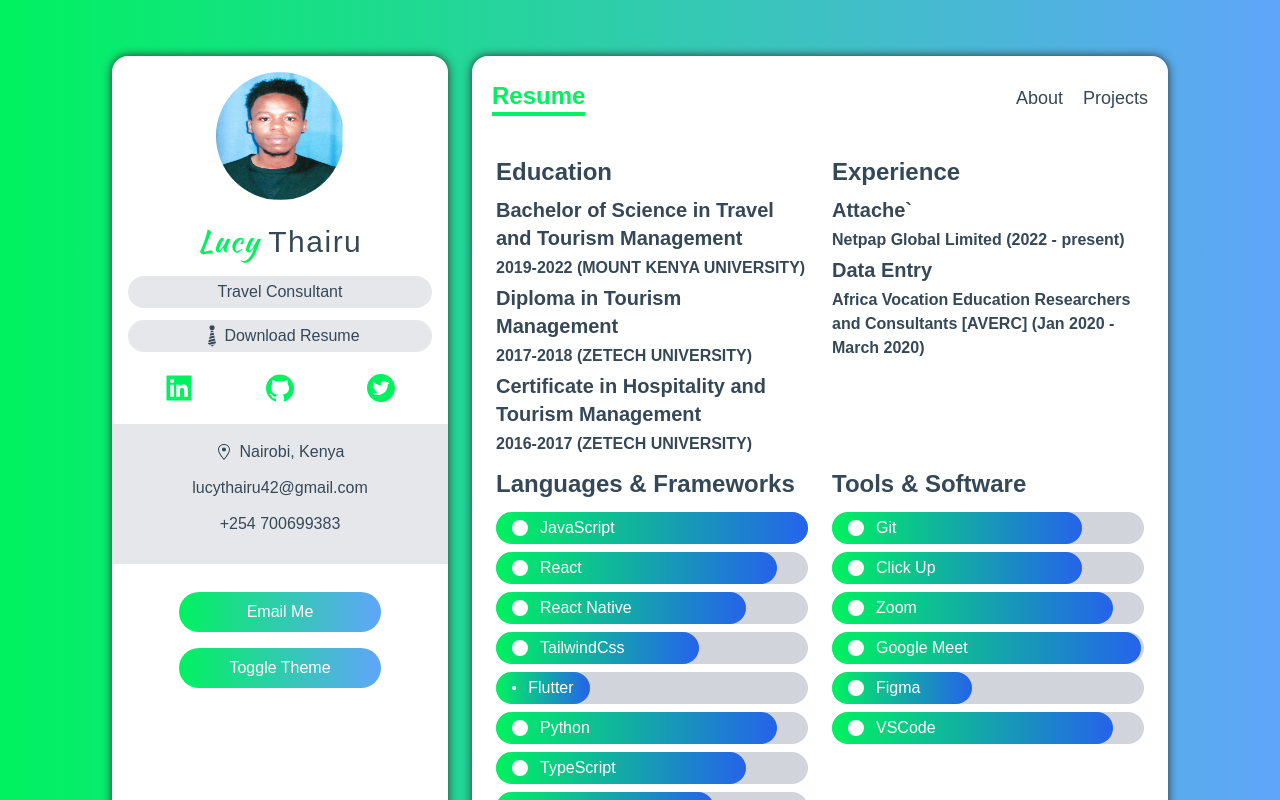
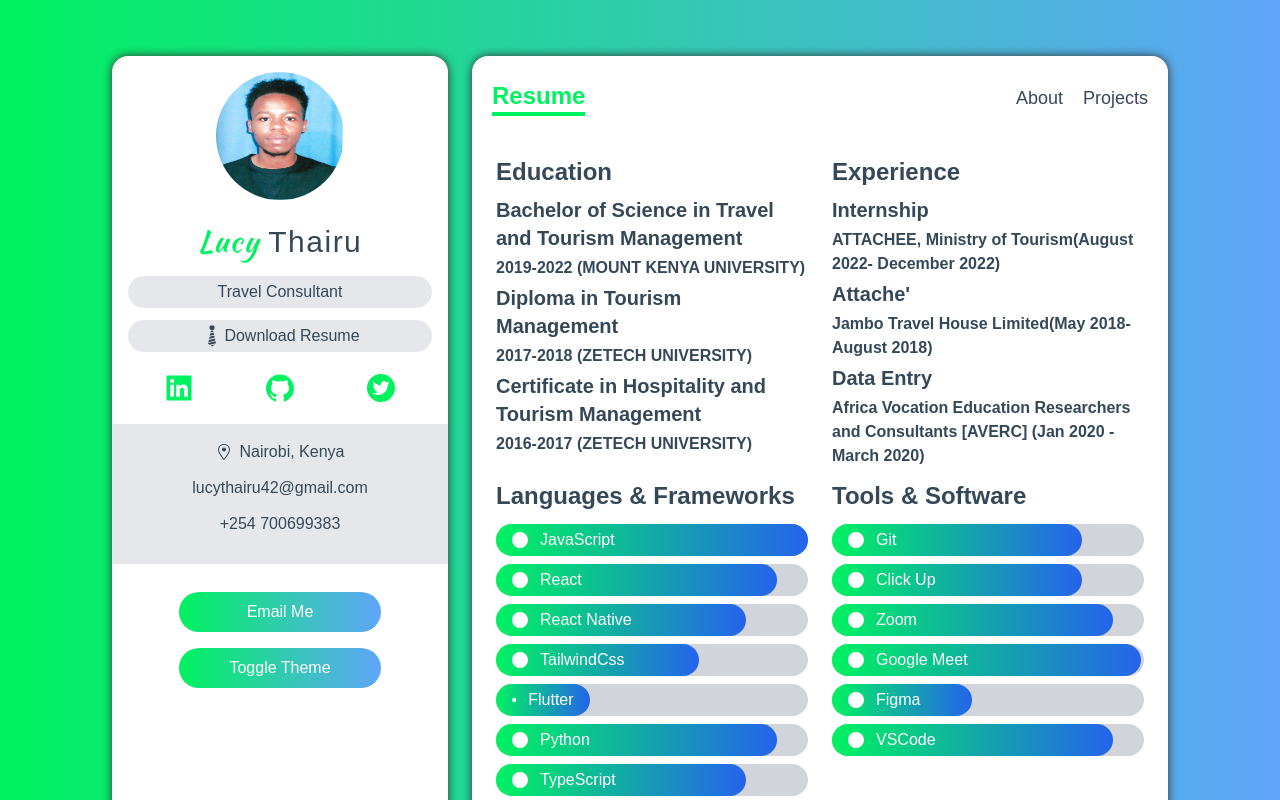
Before and after one commit to IntelRadeon266/Portfolio-lucy, a Next.js app: page /resume in a window 1280 px wide. Shown: the top 800 px of the page. Built offline with nearby package versions, Linux system fonts and the light colour scheme.

Commit message:
Update resume.tsx

```diff
--- a/pages/resume.tsx
+++ b/pages/resume.tsx
@@ -42,8 +42,10 @@ const Resume: NextPage = () => {
         <motion.div variants={fadeInUp} initial="initial" animate="animate">
           <h5 className="my-2 text-2xl font-bold ">Experience</h5>
           <div>
-            <h5 className="my-1 text-xl font-bold">Attache`</h5>
-            <p className="font-semibold">Netpap Global Limited (2022 - present)</p>
+            <h5 className="my-1 text-xl font-bold">Internship</h5>
+            <p className="font-semibold">ATTACHEE, Ministry of Tourism(August 2022- December 2022)</p>
+            <h5 className="my-1 text-xl font-bold">Attache'</h5>
+            <p className="font-semibold">Jambo Travel House Limited(May 2018- August 2018)</p>
             <h5 className="my-1 text-xl font-bold">Data Entry</h5>
             <p className="font-semibold">
               Africa Vocation Education Researchers and Consultants [AVERC] (Jan 2020 - March 2020)
```
